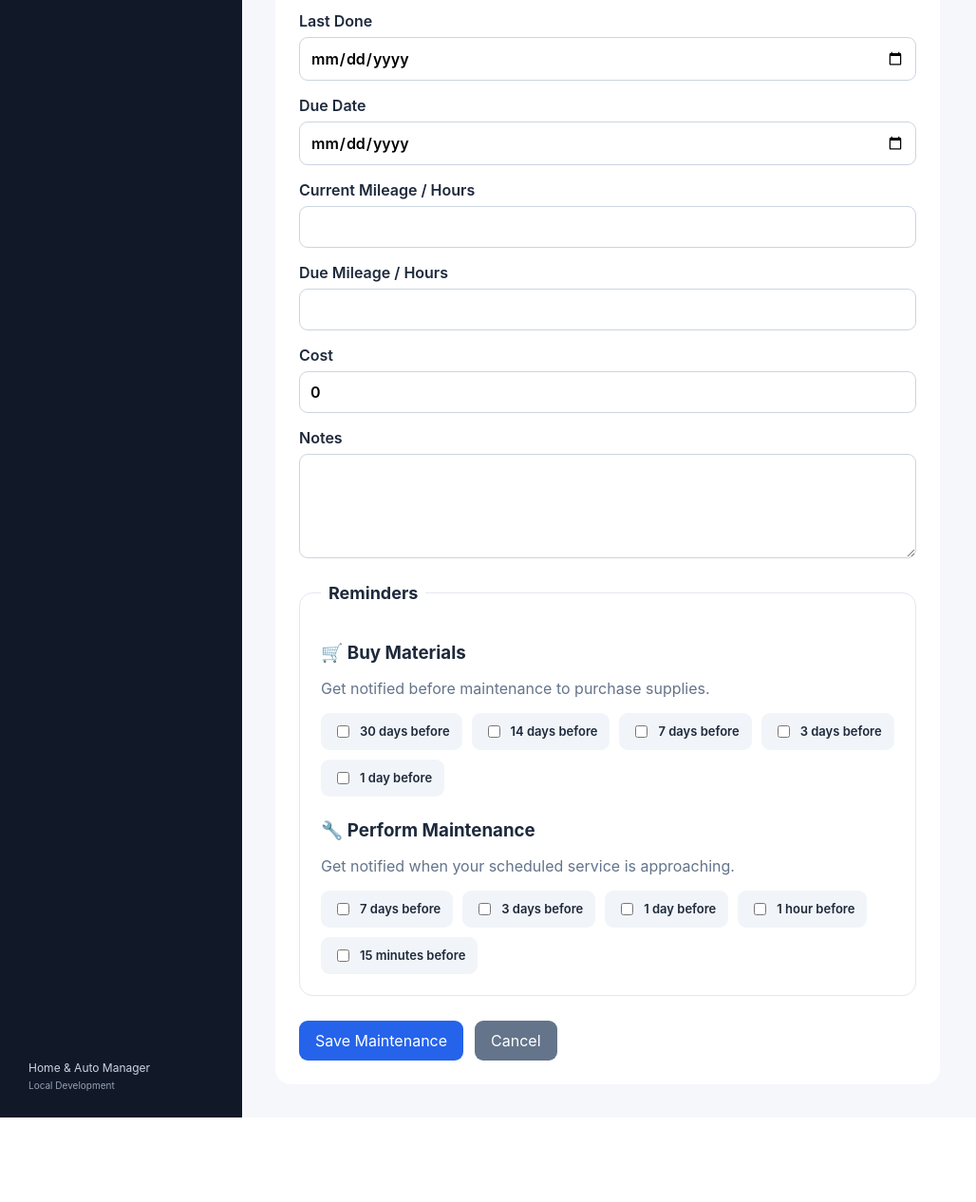
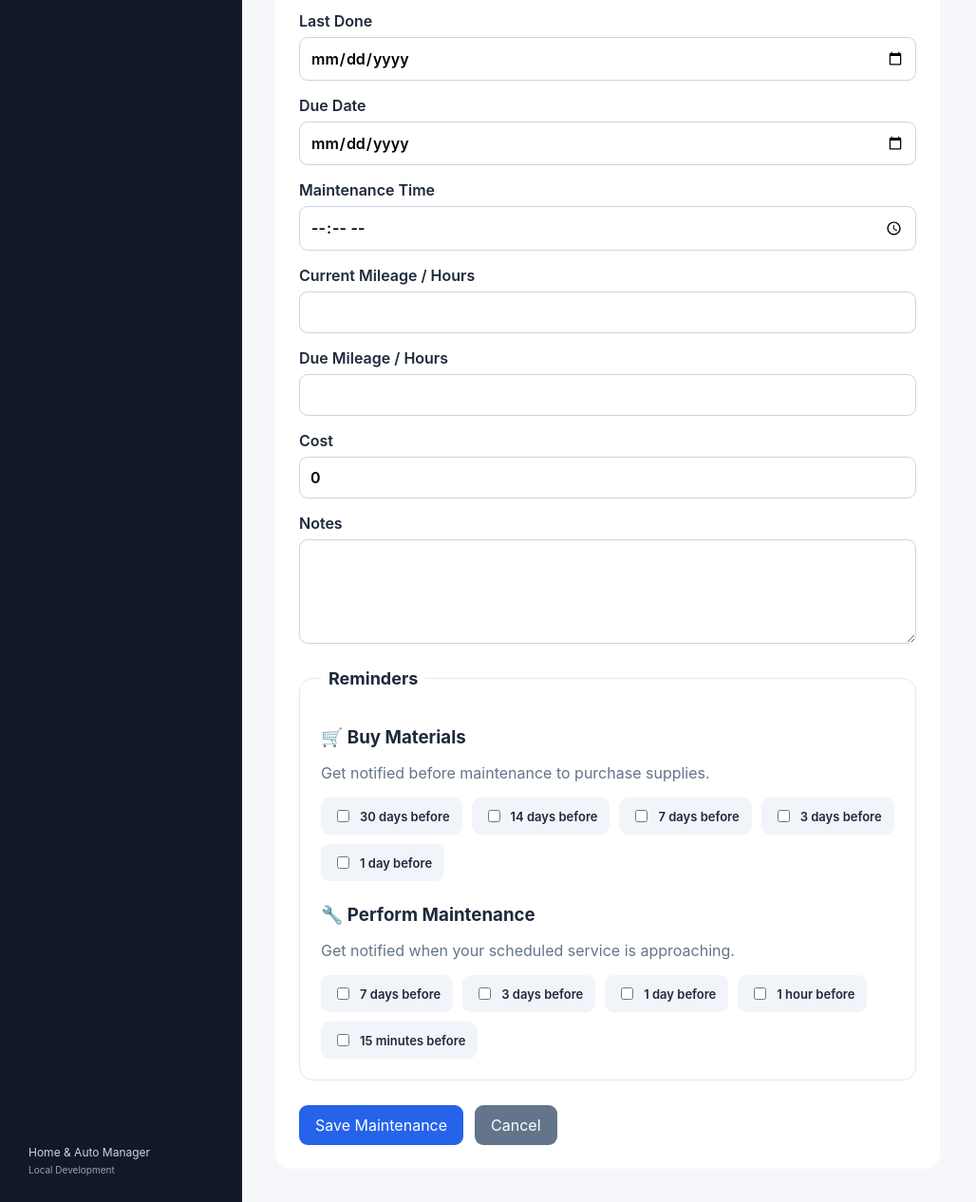
Before and after one commit to eljoyman27/vehicle_home_maintenance, a Flask app: page /maintenance/new in a window 1280 px wide. Shown: the part 393-1659 px from the top of the page at 95% size, without its empty margins (0-1028 px from the left). Before the commit the page ends 1570 px from the top, so only its background shows below. Run offline with Flask 3, Linux system fonts and the light colour scheme; data comes from the database, SQL or seed files in the repository.

Commit message:
Add maintenance time field and persistence

```diff
--- a/app.py
+++ b/app.py
@@ -312,16 +312,18 @@ def new_maintenance():
             return redirect(url_for("new_maintenance"))
 
         # 3. Aquí continúa tu INSERT de mantenimiento
+
         cursor = conn.execute("""
             INSERT INTO maintenance
-            (asset_id, task, last_done, due_date, mileage,
-             due_mileage, cost, status, notes)
-            VALUES (?, ?, ?, ?, ?, ?, ?, ?, ?)
+            (asset_id, task, last_done, due_date, due_time,
+             mileage, due_mileage, cost, status, notes)
+            VALUES (?, ?, ?, ?, ?, ?, ?, ?, ?, ?)
         """, (
             request.form["asset_id"],
             request.form["task"],
             last_done,
             due_date,
+            due_time,
             request.form.get("mileage") or None,
             request.form.get("due_mileage") or None,
             request.form.get("cost") or 0,
@@ -370,6 +372,7 @@ def edit_maintenance(record_id):
     if request.method == "POST":
         last_done = request.form.get("last_done") or None
         due_date = request.form.get("due_date") or None
+        due_time = request.form.get("due_time") or None
 
         # 1. Validar fechas
         if not validate_maintenance_dates(last_done, due_date):
@@ -398,6 +401,7 @@ def edit_maintenance(record_id):
                 task = ?,
                 last_done = ?,
                 due_date = ?,
+                due_time = ?,
                 mileage = ?,
                 due_mileage = ?,
                 cost = ?,
@@ -409,6 +413,7 @@ def edit_maintenance(record_id):
             request.form["task"],
             last_done,
             due_date,
+            due_time,
             request.form.get("mileage") or None,
             request.form.get("due_mileage") or None,
             request.form.get("cost") or 0,
--- a/templates/maintenance_form.html
+++ b/templates/maintenance_form.html
@@ -46,6 +46,16 @@
            id="due_date"
            value="{{ r.due_date|default('', true) }}">
   </label>
+
+  <label>
+    Maintenance Time
+    <input
+      type="time"
+      name="due_time"
+      value="{{ r.due_time|default('', true) }}"
+    >
+  </label>
+
 
   <label>
     Current Mileage / Hours
```
